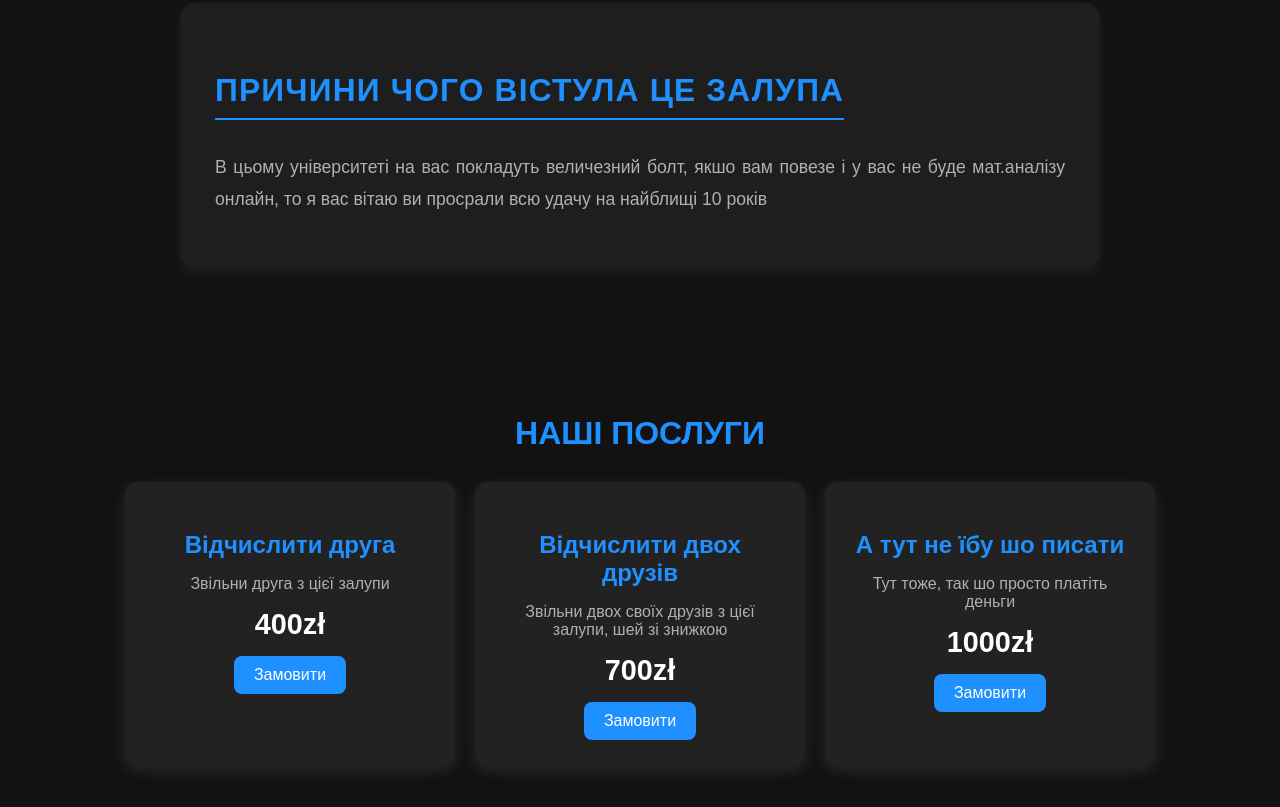
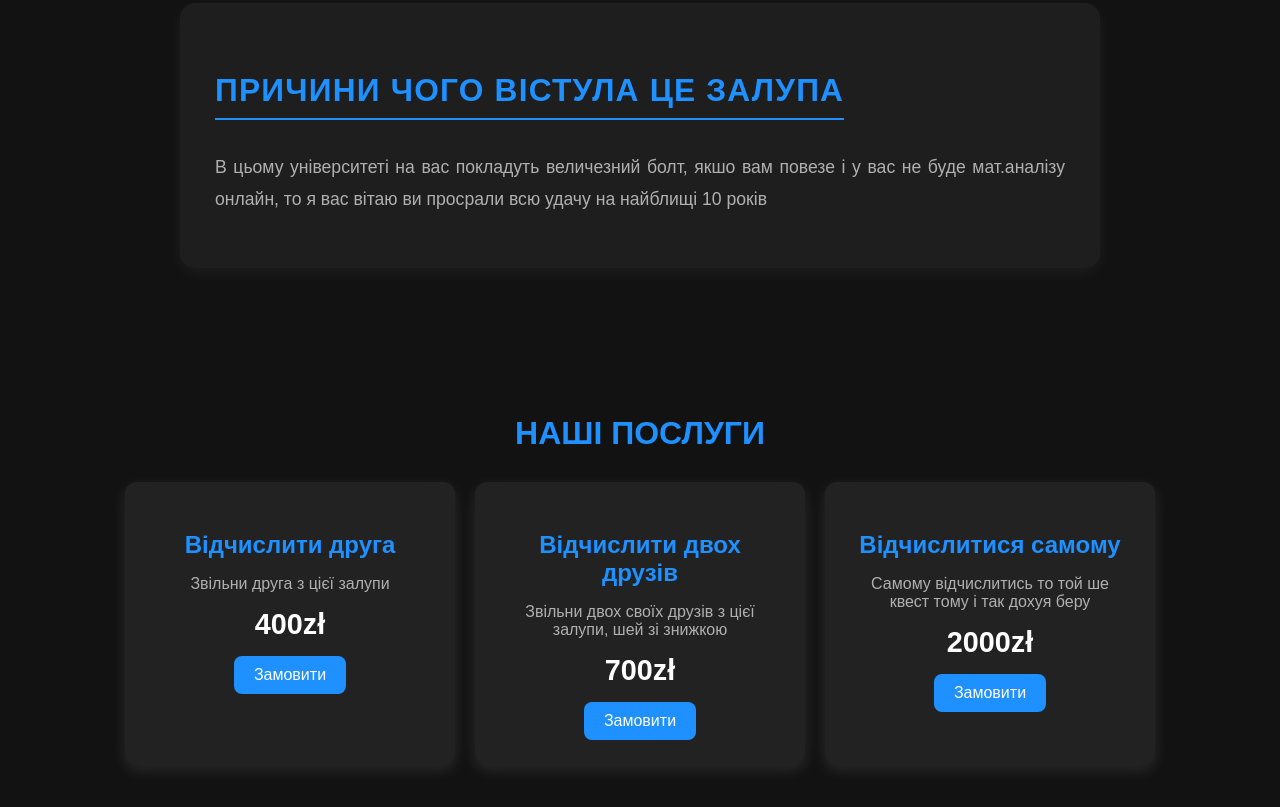
Before and after one commit to MaksMykolenko/SaveVistulaStudents, a plain HTML site: page index.html in a window 1280 px wide. Shown: the part 1143-1950 px from the top of the page. Drawn offline with Linux system fonts and the light colour scheme.

Commit message:
Add files via upload

```diff
--- a/index.html
+++ b/index.html
@@ -49,9 +49,9 @@
                 <button>Замовити</button>
             </div>
             <div class="pricing-card">
-                <h3>А тут не їбу шо писати</h3>
-                <p>Тут тоже, так шо просто платіть деньги</p>
-                <span class="price">1000zł</span>
+                <h3>Відчислитися самому</h3>
+                <p>Самому відчислитись то той ше квест тому і так дохуя беру</p>
+                <span class="price">2000zł</span>
                 <button>Замовити</button>
             </div>
         </div>
```
